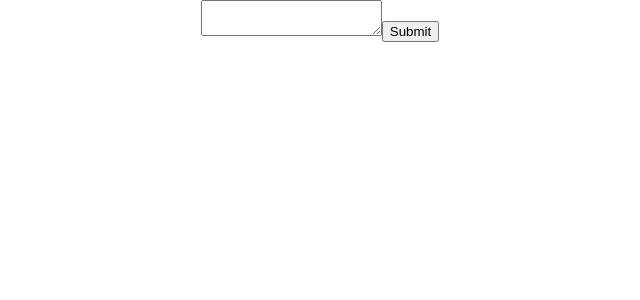
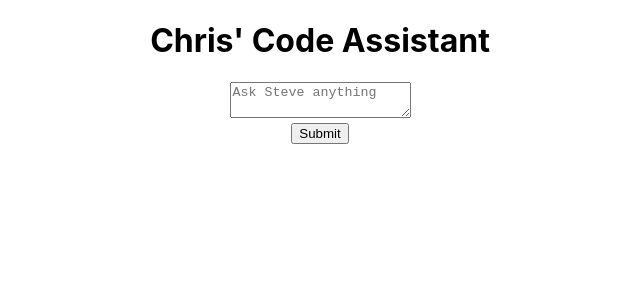
Before and after one commit to Chrisgrr3/chatgptapi, a React (Create React App) app: page / in a window 1280 px wide. Shown: the top 300 px of the page, without its empty margins (320-960 px from the left). Built offline with nearby package versions, Linux system fonts and the light colour scheme.

Commit message:
Changing motivational app into a code assistant.

```diff
--- a/src/App.js
+++ b/src/App.js
@@ -25,14 +25,17 @@ function App() {
 
   return (
     <div className='App'>
+    <h1>Chris' Code Assistant</h1>
       <form onSubmit={handleSubmit}>
         <textarea
           value={message}
+          placeholder="Ask Steve anything"
           onChange={(e) => setMessage(e.target.value)}>
           </textarea>
+          <br/>
           <button type='submit'>Submit</button>
       </form>
-      <div>{response}</div>
+      {response && <div><b>Steve: </b> {response}</div>}
     </div>
   );
 }
```
Also changed, not shown: index.js (+5 -2 lines).
